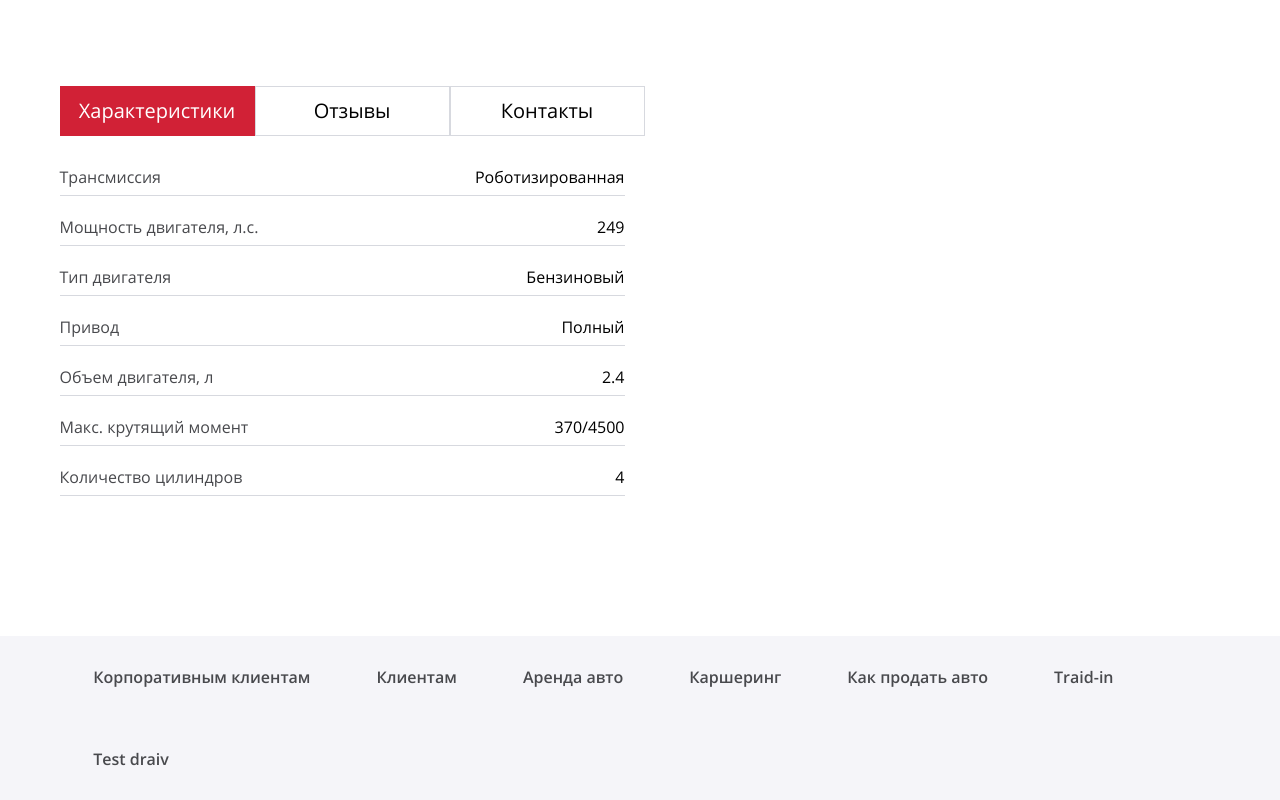
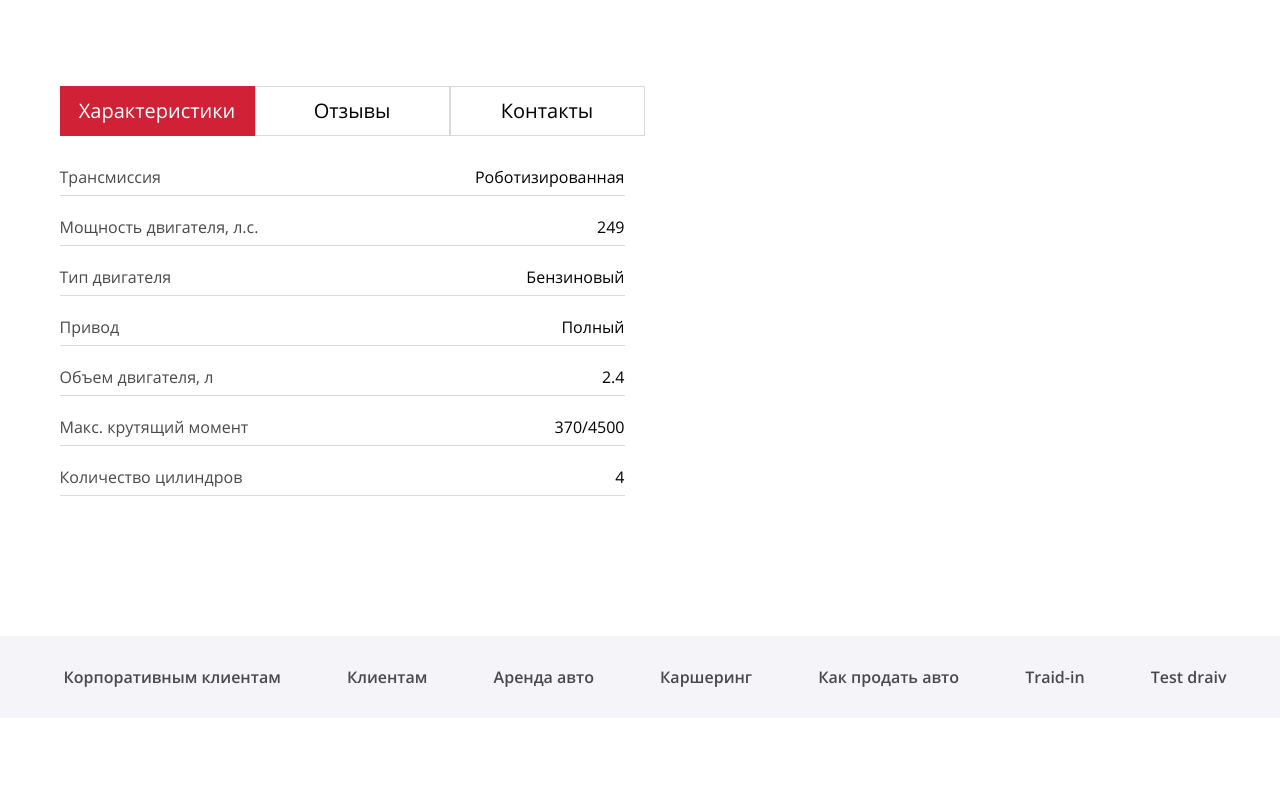
Before and after one commit to geoniced/avto-moto, a React (Create React App) app: page / in a window 1280 px wide. Shown: the part 688-1488 px from the top of the page. After the commit the page ends 1406 px from the top, so only its background shows below. Built offline with nearby package versions, Linux system fonts and the light colour scheme.

Commit message:
Делает резину в футере и удаляет комментарии

```diff
--- a/src/const.js
+++ b/src/const.js
@@ -46,7 +46,7 @@ export const REVIEWS = [
     commentText: `Взяли по трейд-ин, на выгодных условиях у дилера. Стильная внешка и крут по базовым характеристикам. Не думал, что пересяду на китайский автопром, но сейчас гоняю и понимаю, что полностью доволен.`,
     ratingStars: 3,
     conclusionText: `Советует`,
-    dateTime: getFormattedDate(`2021-03-14 18:45`), // TODO: real datetime
+    dateTime: getFormattedDate(`2021-03-14 18:45`),
   },
   {
     userName: `Марсель Исмагилов`,
@@ -55,7 +55,7 @@ export const REVIEWS = [
     commentText: `Дизайн отличный, управление просто шикарно, ощущения за рулём такой машины особые. Но ремонт очень дорогой. Пару месяцев назад пришлось менять двигатель. По стоимости вышло как новый автомобиль. Так что, если покупать эту машину, надо быть готовым к большим расходам на обслуживание.`,
     ratingStars: 3,
     conclusionText: `Советует`,
-    dateTime: getFormattedDate(`2021-03-14 18:30`), // TODO: real datetime
+    dateTime: getFormattedDate(`2021-03-14 18:30`),
   },
 ];
 
--- a/src/scss/main-footer.scss
+++ b/src/scss/main-footer.scss
@@ -4,12 +4,11 @@
 
 .main-footer__navigation {
   display: flex;
+  justify-content: space-between;
   align-items: flex-start;
   flex-wrap: wrap;
-  max-width: 1173px;
 
   @include list-reset;
-  padding-left: 10px;
 
   @include centered-layout;
 
@@ -17,7 +16,6 @@
 }
 
 .main-footer__navigation-item {
-  margin-right: 66px;
   padding-top: 30px;
   padding-bottom: 30px;
 
@@ -32,3 +30,10 @@
   @include basic-hover;
   @include basic-active;
 }
+
+@media (min-width: $desktop-centered-threshold) {
+  .main-footer__navigation {
+    padding-right: 0;
+    padding-left: 10px;
+  }
+}
--- a/src/scss/stats.scss
+++ b/src/scss/stats.scss
@@ -15,5 +15,4 @@
 .stats__value {
   margin: 0;
   color: $black;
-  // text-align: right; // Возможно оно и не нужно будет TODO: Delete later if it needs to
 }
```
